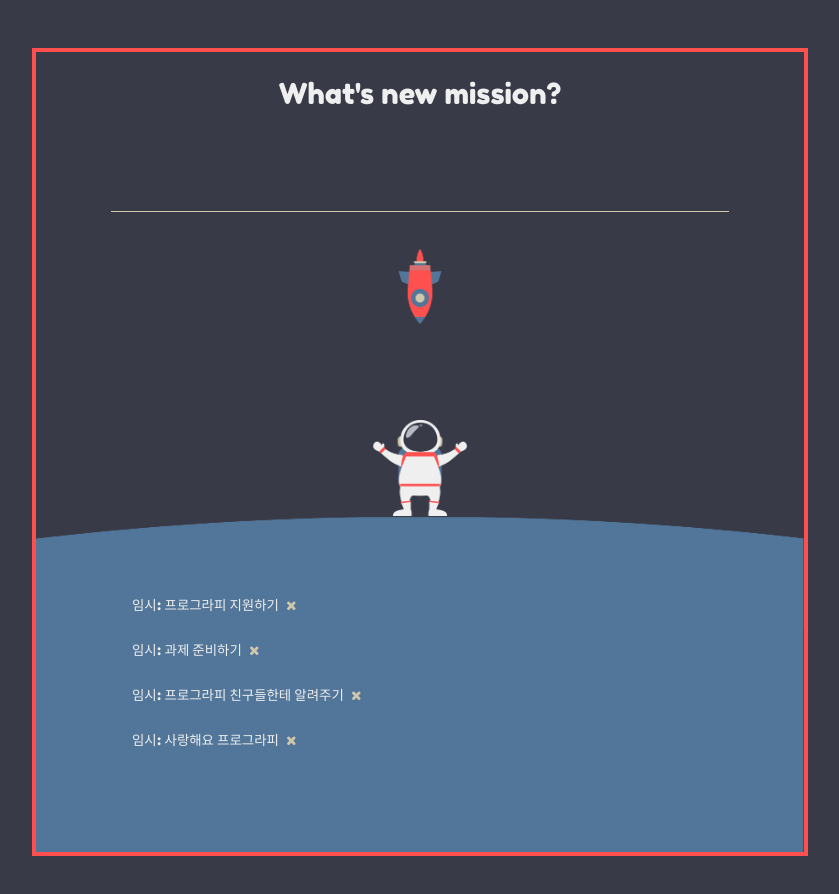
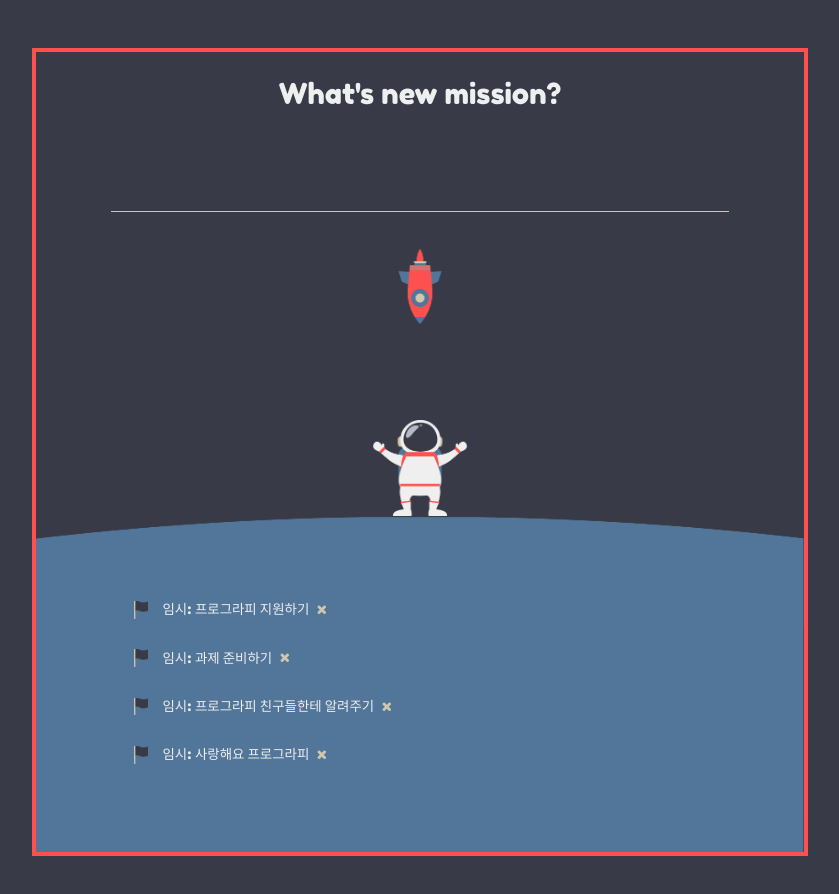
Before and after one commit to zwonH/prography-front, a React (Create React App) app in the folder todo-app/: page / in a window 1280 px wide. Both pictures are taken after a click on the element 640 px from the left and 468 px from the top of the page. Shown: the top 894 px of the page, without its empty margins (220-1059 px from the left). Built offline with nearby package versions, Linux system fonts and the light colour scheme.

Commit message:
feat: 깃발 색 변화(취소선) 기능 추가

```diff
--- a/todo-app/src/components/TodoItem.js
+++ b/todo-app/src/components/TodoItem.js
@@ -14,14 +14,38 @@ export class TodoItem extends Component {
     };
   };
 
+  flagStyle = () => {
+    return {
+      position: "relative",
+      top: "0.3rem",
+      width: "1.1rem",
+      height: "1.1rem",
+      marginRight: "0.8rem",
+      background: "transparent",
+      backgroundImage: this.props.todo.completed
+        ? "url('/flagWhite.png')"
+        : "url('/flagBlack.png')",
+      backgroundPosition: "top center",
+      backgroundSize: "auto 100%",
+      backgroundColor: "transparent",
+      backgroundRepeat: "no-repeat",
+      border: "none",
+      lineHeight: "1rem",
+      cursor: "pointer"
+    };
+  };
+
   render() {
     const { id, title } = this.props.todo;
     return (
       <div style={this.lineThroughStyle()}>
-        <p>
-          <span onClick={this.props.markComplete.bind(this, id)}>{title}</span>
-          <button style={xBtnStyle}> x </button>
-        </p>
+        <ul>
+          <li onClick={this.props.markComplete.bind(this, id)}>
+            <button style={this.flagStyle()}> </button>
+            {title}
+            <button style={xBtnStyle}> x </button>
+          </li>
+        </ul>
       </div>
     );
   }
```
